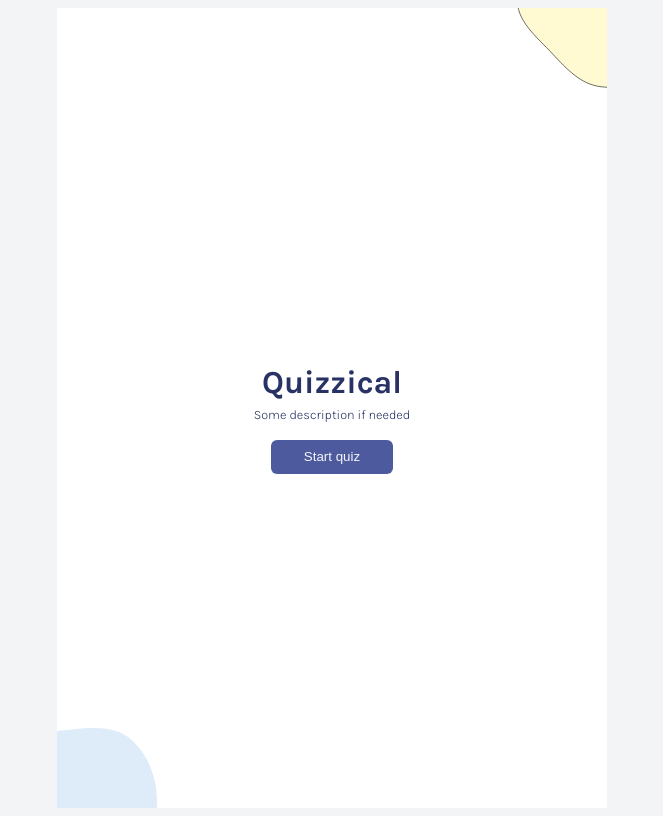
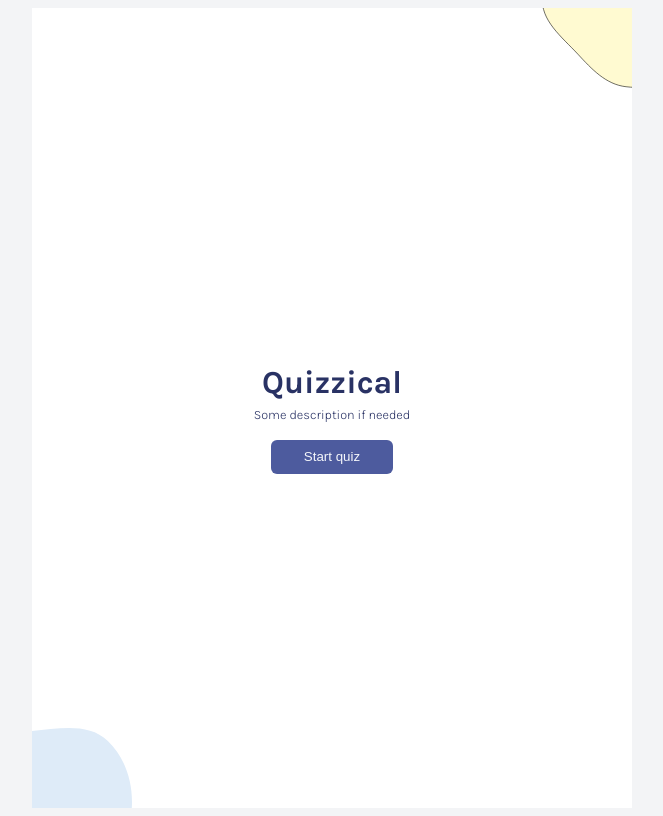
Before and after one commit to san-melisa/quiz-app-react, a React (Vite) app: page / in a window 1280 px wide. Shown: the whole page, without its empty margins (308-971 px from the left). Built offline with nearby package versions, Linux system fonts and the light colour scheme.

Commit message:
adjust font size

```diff
--- a/src/index.css
+++ b/src/index.css
@@ -13,7 +13,7 @@ body {
 }
 
 main{
-  width: min(90vmin, 550px);
+  width: min(90vmin, 600px);
   min-height: 100vh;
   background-color: #FFFFFF;
   display: flex;
@@ -63,7 +63,7 @@ form {
 }
 
 .btn-submit {
-  font-size: 0.5em;
+  font-size: 1em;
   font-weight: 400;
   padding: 1.1em 2.2em;
 
@@ -76,7 +76,7 @@ fieldset {
 }
 
 legend {
-  font-size: 1.52em;
+  font-size: 1.4em;
   font-weight: 500;
   margin-bottom: 0.5em;
 }
```
